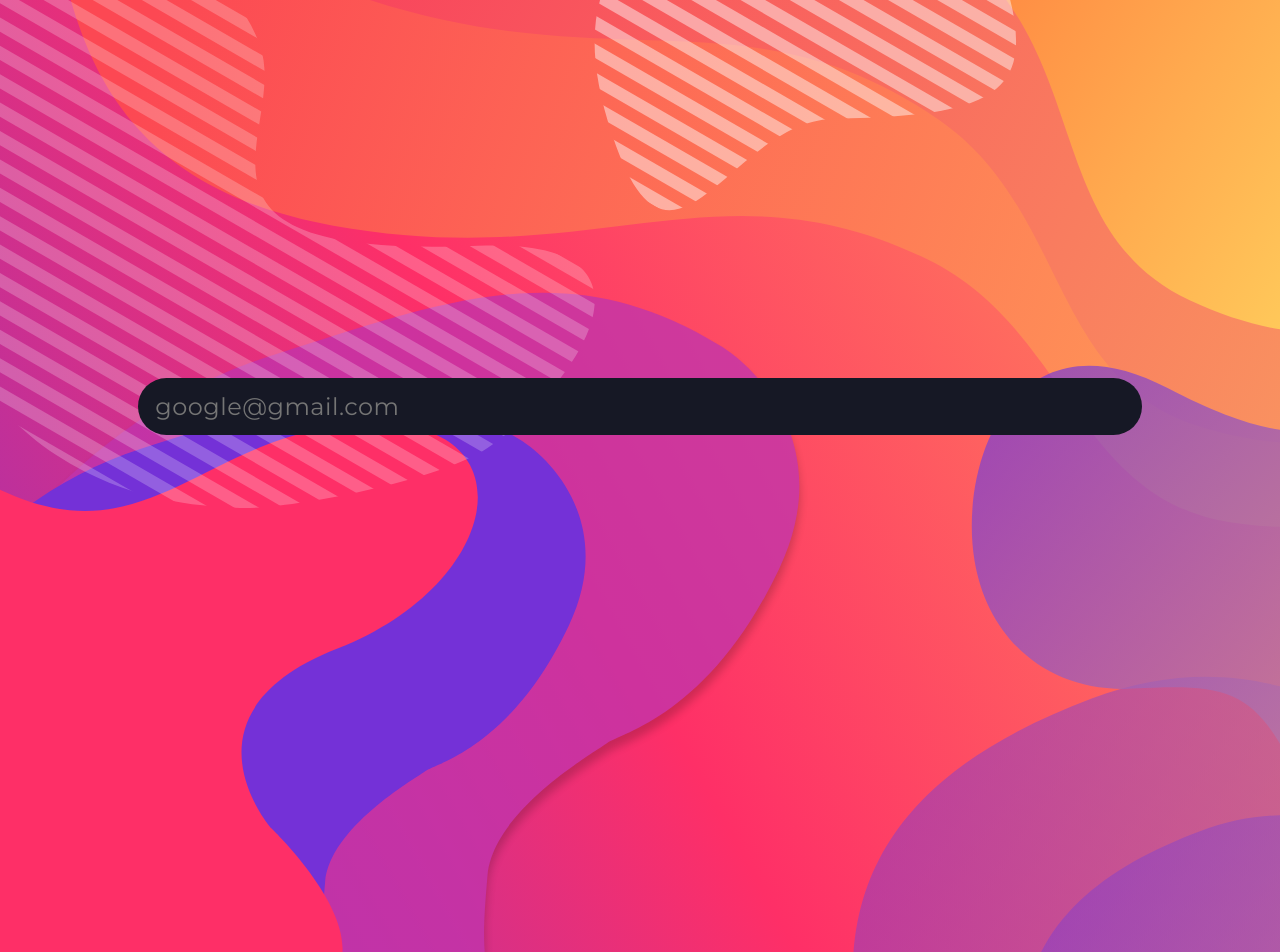
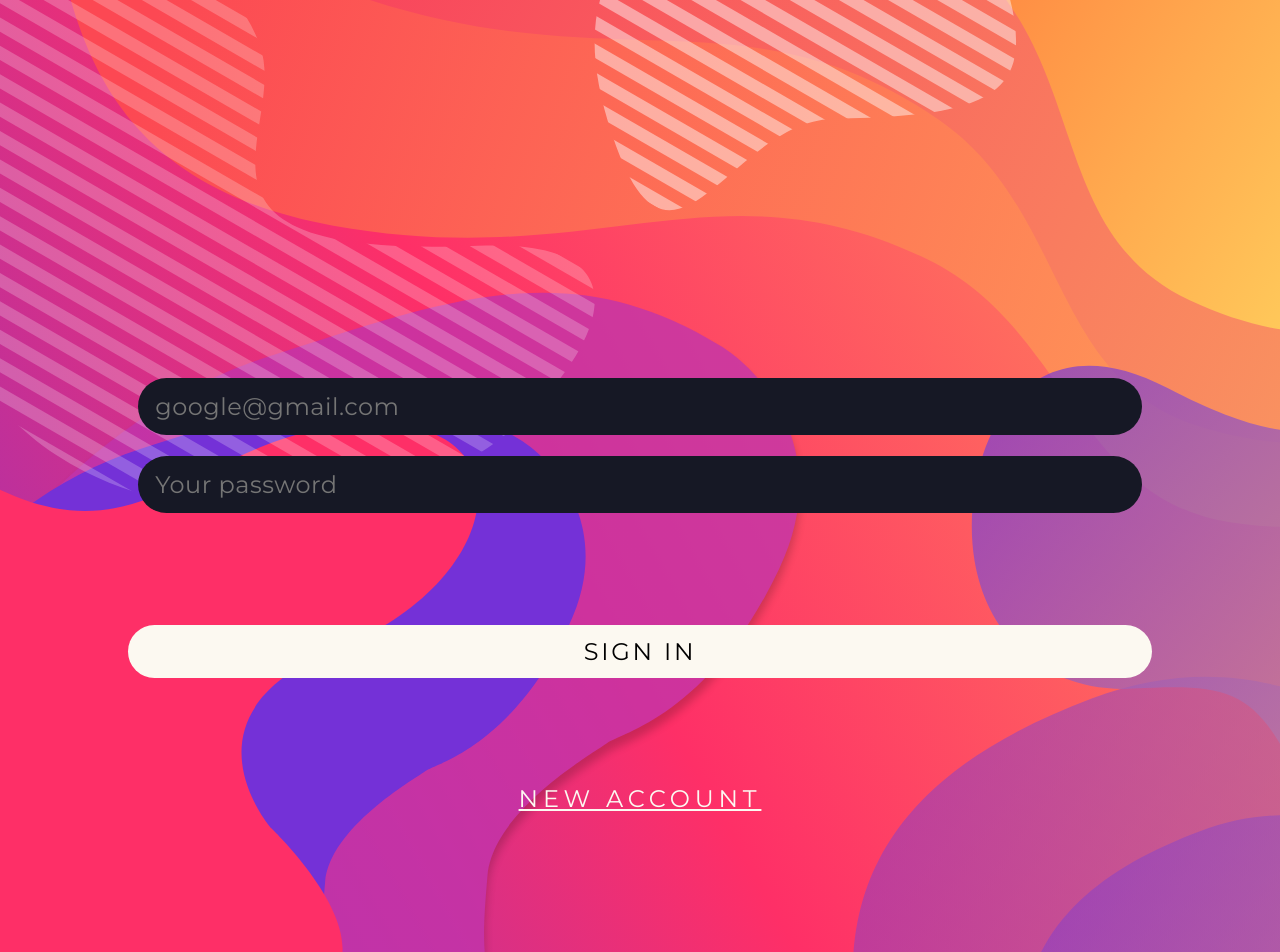
Before and after one commit to maxigroldan/portrait_challenge, a React (Create React App) app in the folder portrait-challenge/: page / in a window 1280 px wide. Shown: the top 952 px of the page. Built offline with nearby package versions, Linux system fonts and the light colour scheme.

Commit message:
Add inputs and buttons to Login component

```diff
--- a/portrait-challenge/src/Login/Login.js
+++ b/portrait-challenge/src/Login/Login.js
@@ -11,6 +11,27 @@ function Login() {
                     </div>
                 </div>
             </div>
+            <div className="row">
+                <div className="col-12">
+                    <div className="login-input-group">
+                        <input className="login-input" type="password" placeholder="Your password"/>
+                    </div>
+                </div>
+            </div>
+            <div className="row ">
+                <div className="col-12 d-flex justify-content-center">
+                    <div className="login-sing-in-form">
+                        <button className="login-sing-in-button">Sign in</button>
+                    </div>
+                </div>
+            </div>
+            <div className="row">
+                <div className="col-12 d-flex justify-content-center">
+                    <div className="login-new-account-form">
+                        <a className="login-new-account-button">New Account</a>
+                    </div>
+                </div>
+            </div>
         </div>
     );
 }
--- a/portrait-challenge/src/Login/Login.scss
+++ b/portrait-challenge/src/Login/Login.scss
@@ -7,7 +7,6 @@
   min-width: 300px;
   font-family: Montserrat;
   font-size: 24px;
-  }
 
   .login-input-group {
     background-color: #161825;
@@ -21,9 +20,6 @@
       width: 85%;
       border: none;
       background-color: inherit;
-    }
-
-    .login-email {
       font-style: normal;
       font-weight: 300;
       line-height: 25px;
@@ -31,3 +27,44 @@
       color: #FFFFFF;
     }
   }
+
+  .login-new-account-form {
+    margin-top: 10%;
+    box-sizing: padding-box;
+  }
+
+  .login-sing-in-form {
+    height: 100%;
+    width: 100%;
+    top: 10%;
+    margin-top: 10%;
+    box-sizing: padding-box;
+  }
+
+  .login-sing-in-button {
+    background: #FCF9F1;
+    border-radius: 50px;
+    border: none;
+    font-style: normal;
+    font-weight: 500;
+    line-height: 20px;
+    text-align: center;
+    letter-spacing: 2.77778px;
+    text-transform: uppercase;
+    width: 100%;
+    min-height: 53px;
+    padding: auto;
+  }
+
+  .login-new-account-button {
+    font-style: normal;
+    font-weight: 500;
+    line-height: 29px;
+    text-align: center;
+    letter-spacing: 0.2em;
+    text-decoration-line: underline !important;
+    color: #FCF9F1 !important;
+    border-radius: 50px;
+    text-transform: uppercase;
+  }
+}
```
Lines whose indentation alone changed are shown as unchanged.
